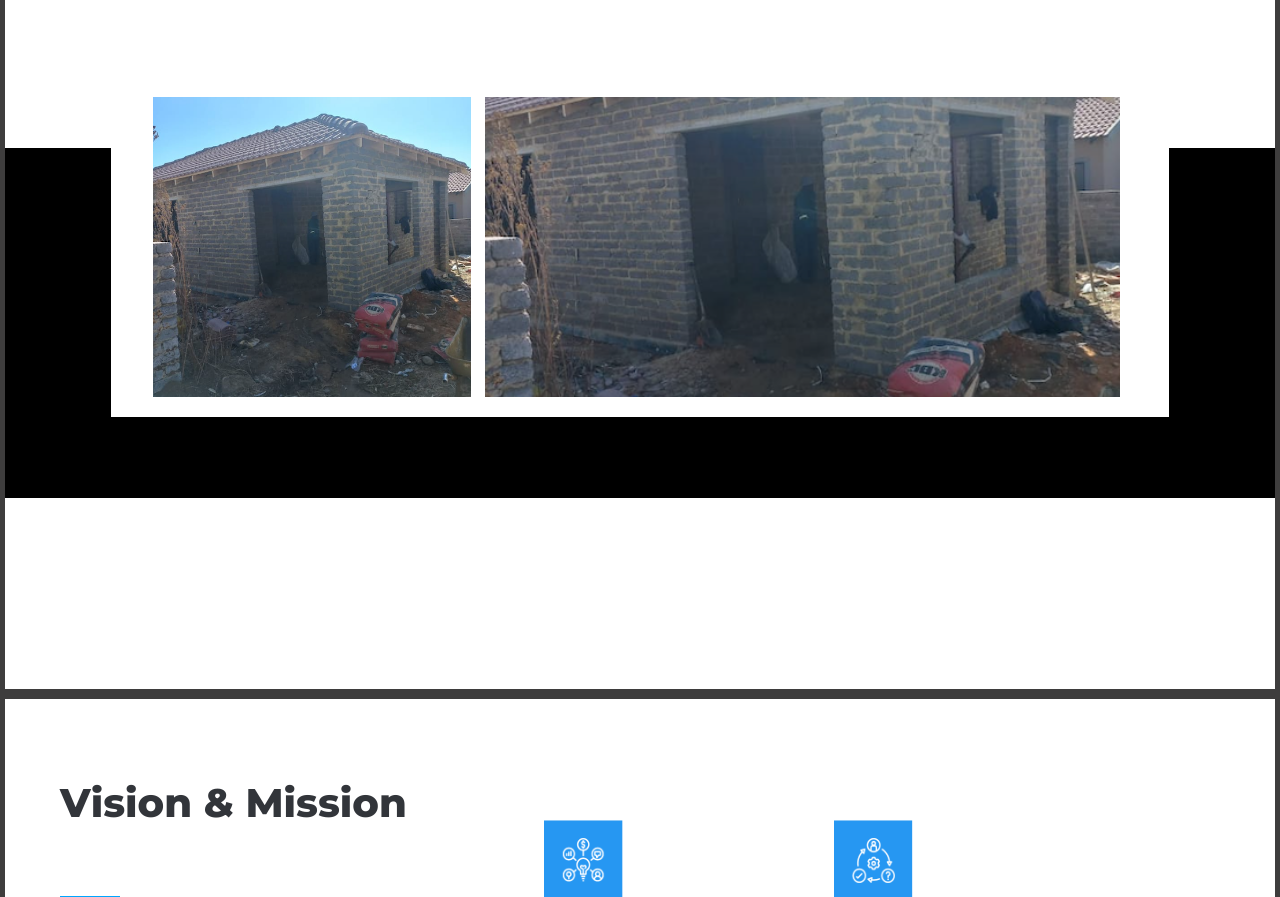
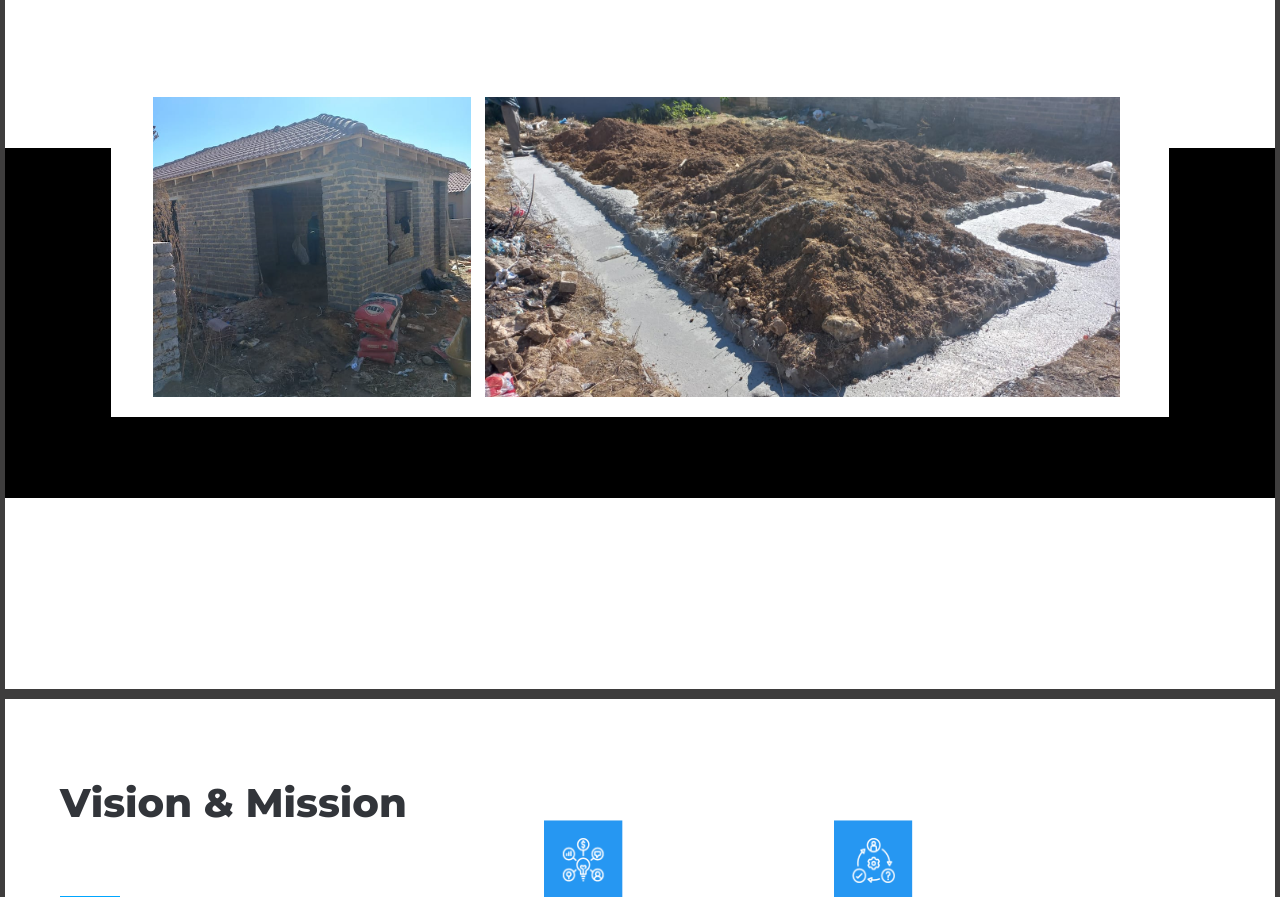
Before and after one commit to Mahlori-Baloyi/RJ-Constructon, a plain HTML site: page index.html in a window 1280 px wide. Shown: the part 1049-1946 px from the top of the page. Drawn offline with nearby package versions, Linux system fonts and the light colour scheme.

```diff
--- a/index.html
+++ b/index.html
@@ -99,7 +99,7 @@
           <div class="black-rectangle"></div>
           <div class="white-rectangle">
           <img src="Images/13.png" alt="image-1" class="image-1">
-          <img src="Images/13.png" alt="image-2" class="image-2">
+          <img src="Images/10.jpeg" alt="image-2" class="image-2">
         </div>
         </div>
       </div>
```
